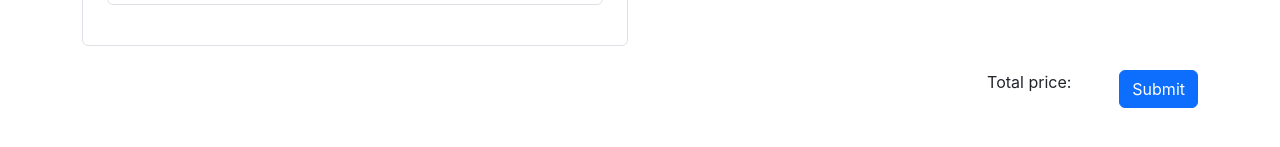
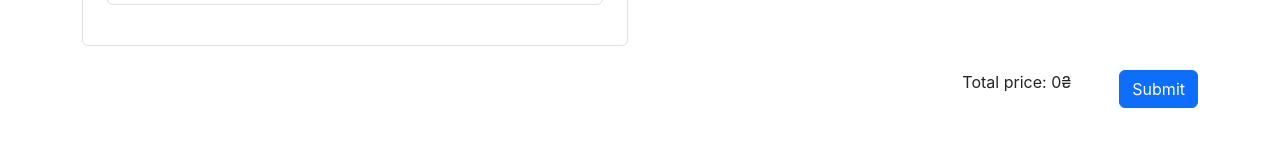
Before and after one commit to Mari4ka89/food-delivery-app, a React (Create React App) app: page /cart in a window 1280 px wide. Shown: the part 413-560 px from the top of the page. Built offline with nearby package versions, Linux system fonts and the light colour scheme.

Commit message:
Implemented total price calculation

```diff
--- a/src/js/components/ShoppingCart.js
+++ b/src/js/components/ShoppingCart.js
@@ -1,5 +1,6 @@
 import ContactForm from "./ContactForm";
 import SelectedItems from "./SelectedItems";
+import TotalPrice from "./TotalPrice";
 
 export default function ShoppingCart() {
   return (
@@ -17,7 +18,7 @@ export default function ShoppingCart() {
         </div>
       </div>
       <footer className="my-4 d-flex justify-content-end">
-        <div className="mx-5">Total price: </div>
+        <TotalPrice />
         <button type="submit" className="btn btn-primary">
           Submit
         </button>
--- /dev/null
+++ b/src/js/components/TotalPrice.js
@@ -0,0 +1,11 @@
+import { useSelector } from "react-redux";
+
+export default function TotalPrice() {
+  const cart = useSelector((state) => state.cart);
+  const amount = cart.reduce(
+    (acc, prev) => (acc += prev.price * prev.quantity),
+    0
+  );
+
+  return <div className="mx-5">Total price: {amount}₴</div>;
+}
```
